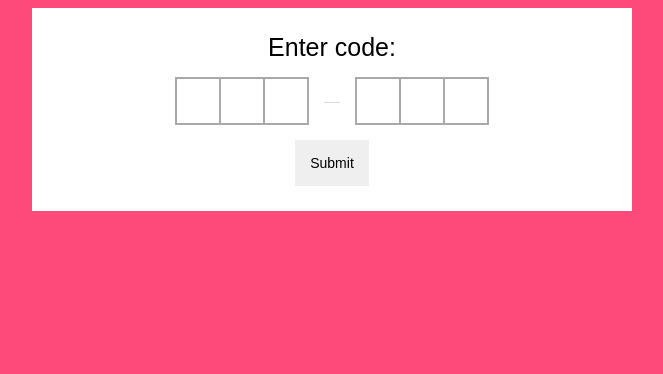
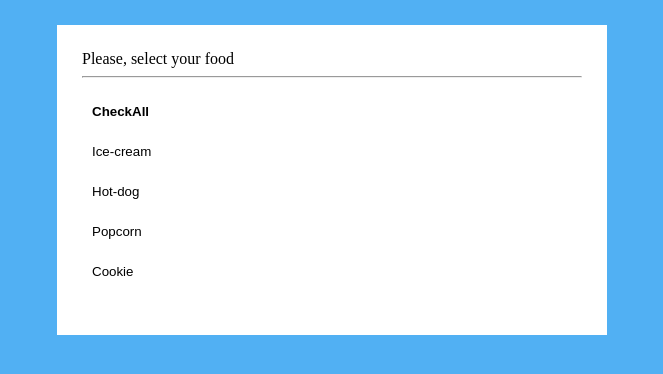
Before and after one commit to juniorvanin-zz/frontloops, a React (Create React App) app: page / in a window 1280 px wide. Shown: the top 374 px of the page, without its empty margins (308-971 px from the left). Built offline with nearby package versions, Linux system fonts and the light colour scheme.

Commit message:
Finish loop 2 step 2 exercise

```diff
--- a/src/App.js
+++ b/src/App.js
@@ -1,9 +1,9 @@
 import React from "react";
 
-import { Loop2Step1 } from "./loop2-step1";
+import { Loop2Step2 } from "./loop2-step2";
 
 function App() {
-  return <Loop2Step1 />;
+  return <Loop2Step2 />;
 }
 
 export default App;
--- /dev/null
+++ b/src/loop2-step2/index.js
@@ -0,0 +1,107 @@
+import React from "react";
+
+import "./style.css";
+
+class Loop2Step2 extends React.Component {
+  constructor(props) {
+    super(props);
+    this.state = {
+      selectAll: false,
+      items: [
+        {
+          selected: false,
+          value: "Ice-cream"
+        },
+        {
+          selected: false,
+          value: "Hot-dog"
+        },
+        {
+          selected: false,
+          value: "Popcorn"
+        },
+        {
+          selected: false,
+          value: "Cookie"
+        }
+      ]
+    };
+  }
+  componentDidMount() {}
+
+  render() {
+    const buildSelectedMessage = () => {
+      const selected = this.state.items.filter(i => i.selected);
+
+      if (selected.length === 0) {
+        return "Please, select your food";
+      } else if (selected.length <= 2) {
+        return selected.map(s => s.value).join(", ");
+      } else {
+        const displayableItems = selected.map(s => s.value).slice(0, 2);
+        const otherCount = selected.length - displayableItems.length;
+
+        return displayableItems.join(", ").concat(" and ", otherCount, " more");
+      }
+    };
+    return (
+      <div className="container">
+        <span> {buildSelectedMessage()}</span>
+        <hr />
+        <ul className="items">
+          <li>
+            <button
+              className={`button button--bold ${
+                this.state.selectAll ? "button--selected" : ""
+              }`}
+              onClick={() => {
+                this.setState({
+                  selectAll: !this.state.selectAll,
+                  items: this.state.items.map(i => ({
+                    ...i,
+                    selected: !this.state.selectAll
+                  }))
+                });
+              }}
+            >
+              CheckAll
+            </button>
+          </li>
+          {this.state.items.map(item => {
+            return (
+              <li key={item.value}>
+                <button
+                  className={`button ${
+                    item.selected ? "button--selected" : ""
+                  }`}
+                  type="button"
+                  onClick={() => {
+                    const items = this.state.items;
+
+                    for (let i = 0; i < items.length; i++) {
+                      if (items[i].value === item.value) {
+                        items[i] = {
+                          value: item.value,
+                          selected: !item.selected
+                        };
+                      }
+                    }
+
+                    this.setState({
+                      ...this.state,
+                      items
+                    });
+                  }}
+                >
+                  {item.value}
+                </button>
+              </li>
+            );
+          })}
+        </ul>
+      </div>
+    );
+  }
+}
+
+export { Loop2Step2 };
--- /dev/null
+++ b/src/loop2-step2/style.css
@@ -0,0 +1,30 @@
+.container {
+  width: 500px;
+  margin: auto;
+  margin-top: 25px;
+  background-color: white;
+  padding: 25px;
+}
+
+.items {
+  list-style: none;
+  padding: 0;
+}
+
+.button--selected {
+  background-color: #f1f1f1 !important;
+}
+.button--bold {
+  font-weight: bold;
+}
+
+.button {
+  text-align: left;
+  border: 0;
+  width: 100%;
+  padding: 10px;
+  background-color: white;
+  margin-bottom: 5px;
+  border-radius: 5px;
+  cursor: pointer;
+}
```
